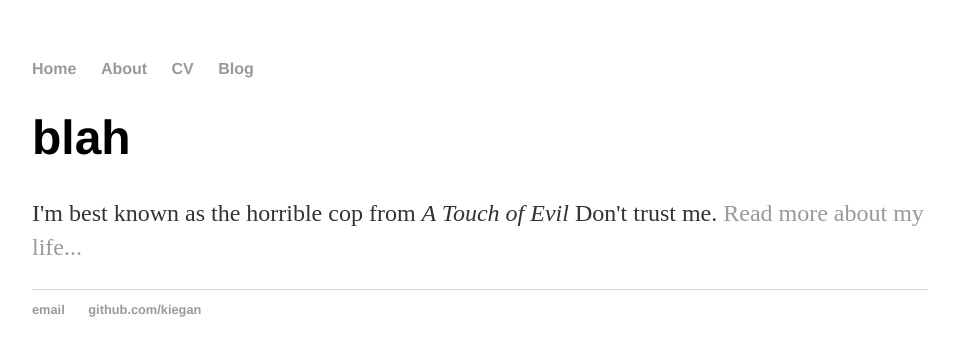
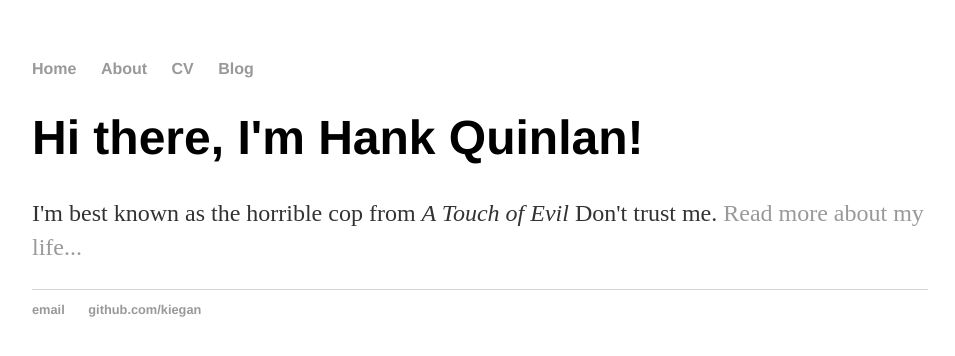
Before and after one commit to kiegan/kiegan.github.io, a Jekyll site: the page built from index.html, in a window 1280 px wide. Shown: the top 356 px of the page, without its empty margins (160-1115 px from the left). Built offline with Jekyll 4.4.1, drawn with Linux system fonts in a browser that asks for light colours.

Commit message:
Update index.html

```diff
--- a/index.html
+++ b/index.html
@@ -1,29 +1,8 @@
-<!DOCTYPE html>
-<html>
-	<head>
-		<title>Kiegan Rice</title>
-		<link rel="stylesheet" type="text/css" href="/css/main.css">
-	</head>
-	<body>
-		<nav>
-    		<ul>
-        		<li><a href="/">Home</a></li>
-	        	<li><a href="/about">About</a></li>
-        		<li><a href="/cv">CV</a></li>
-        		<li><a href="/blog">Blog</a></li>
-    		</ul>
-		</nav>
-		<div class="container">
-    		<div class="blurb">
-        		<h1>blah</h1>
-				<p>I'm best known as the horrible cop from <em>A Touch of Evil</em> Don't trust me. <a href="/about">Read more about my life...</a></p>
-    		</div><!-- /.blurb -->
-		</div><!-- /.container -->
-		<footer>
-    		<ul>
-        		<li><a href="mailto:ricek@iastate.edu">email</a></li>
-        		<li><a href="https://github.com/kiegan">github.com/kiegan</a></li>
-			</ul>
-		</footer>
-	</body>
-</html>
+---
+layout: default
+title: Kiegan Rice
+---
+<div class="blurb">
+	<h1>Hi there, I'm Hank Quinlan!</h1>
+	<p>I'm best known as the horrible cop from <em>A Touch of Evil</em> Don't trust me. <a href="/about">Read more about my life...</a></p>
+</div><!-- /.blurb -->
```
